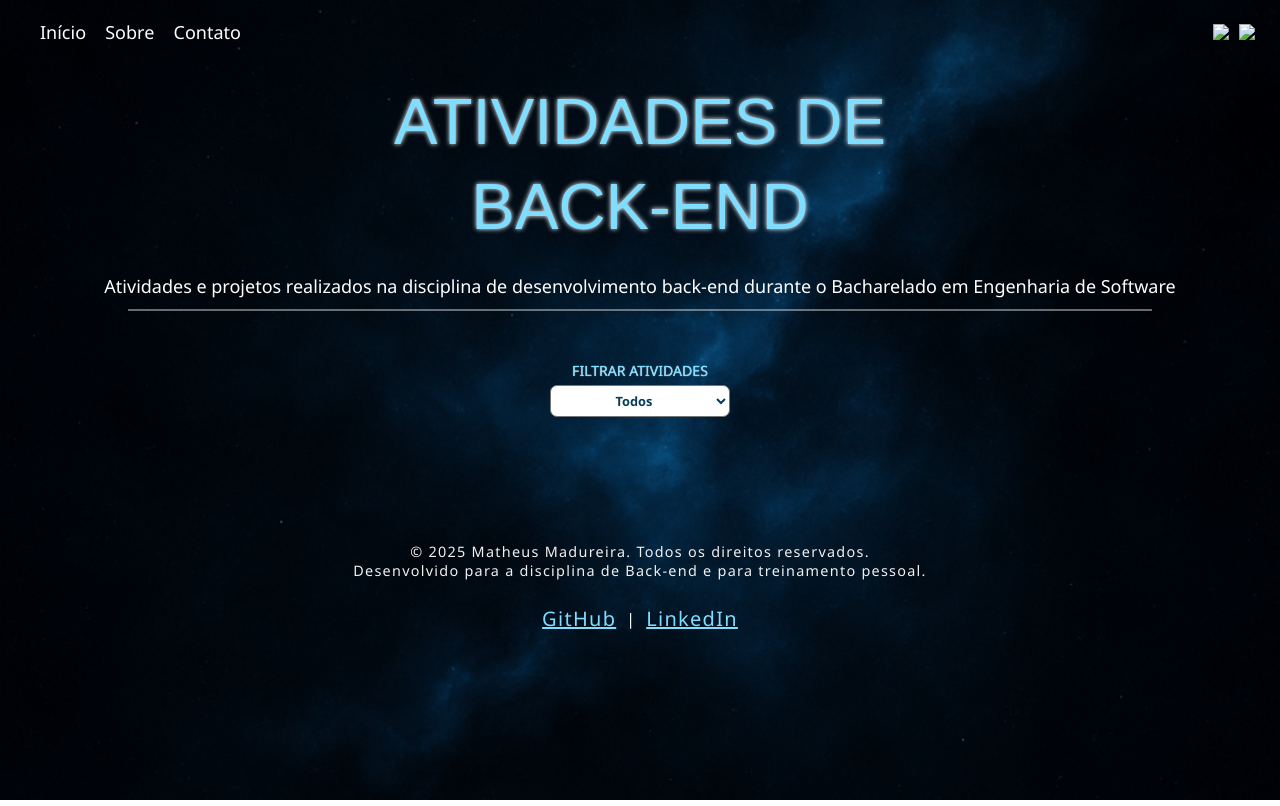
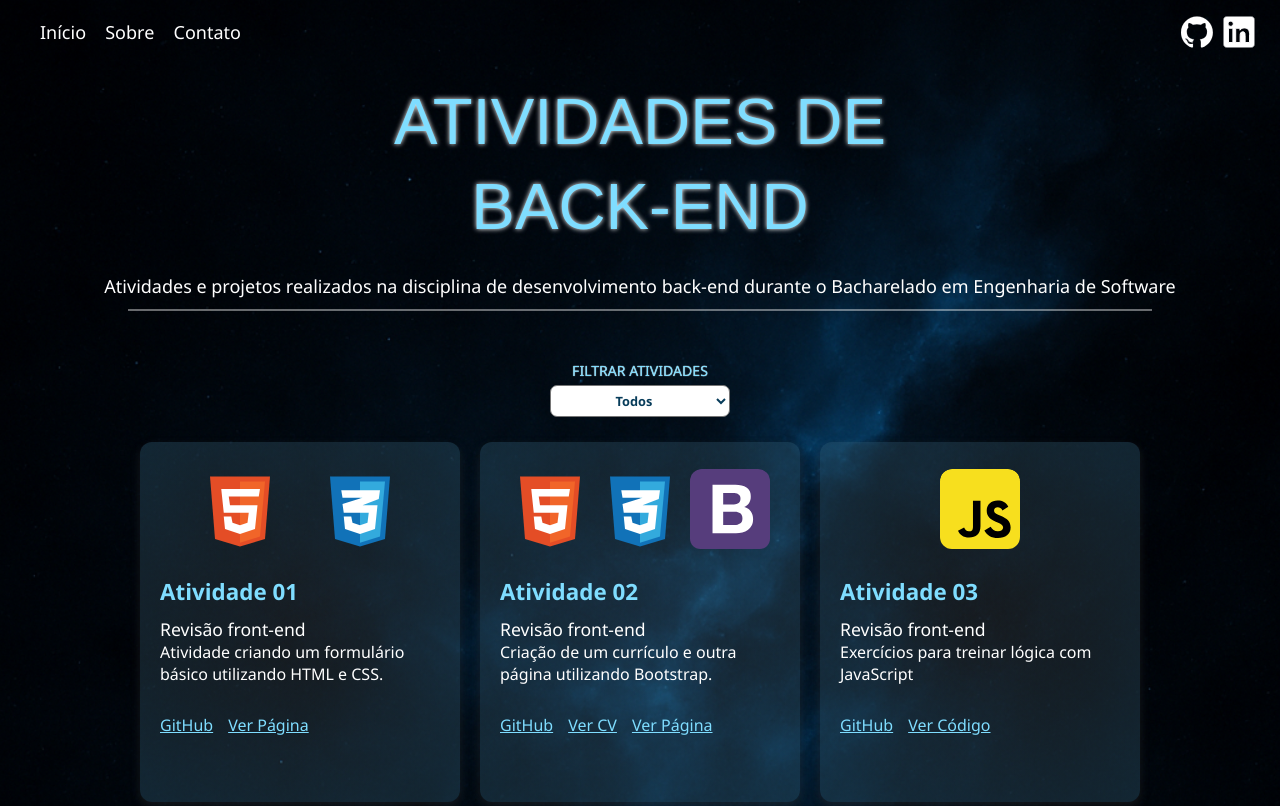
Before and after one commit to MatheusMadureiraa/aula-backend, a plain HTML site: page index.html in a window 1280 px wide. Shown: the top 806 px of the page. Drawn offline with Linux system fonts and the light colour scheme; files that its build step writes are made by us from their sources; files whose address does not match are found by name; a web font is replaced by a local one.

Commit message:
change architecture bcs of github pages

```diff
--- a/index.html
+++ b/index.html
@@ -4,8 +4,8 @@
     <meta charset="UTF-8">
     <meta name="viewport" content="width=device-width, initial-scale=1.0">
     <title>Home</title>
-    <link rel="stylesheet" href="./src/styles/styles.css">
-    <link rel="stylesheet" href="./src/styles/card.css">
+    <link rel="stylesheet" href="./styles/styles.css">
+    <link rel="stylesheet" href="./styles/card.css">
     <style>
         @import url('https://fonts.googleapis.com/css2?family=Tourney:ital,wght@0,100..900;1,100..900&display=swap');
     </style>
@@ -18,8 +18,8 @@
             <li><a class="link-nav" href="mailto:matheusgmadureira@gmail.com?subject=Vim pelo website de atividades back-end :)&cc=matheusmadureira@alunos.utfpr.edu.br">Contato</a></li>
         </ul>
         <div class="social-media-container">
-            <a href="https://github.com/MatheusMadureiraa" target="_blank"><img class="logo-nav" src="./src/assets-home/logos/github-logo.svg"></a>
-            <a href="https://www.linkedin.com/in/matheusmadureiraa/" target="_blank"><img class="logo-nav" src="./src/assets-home/logos/linkedin-logo.svg"></a>
+            <a href="https://github.com/MatheusMadureiraa" target="_blank"><img class="logo-nav" src="./assets-home/logos/github-logo.svg"></a>
+            <a href="https://www.linkedin.com/in/matheusmadureiraa/" target="_blank"><img class="logo-nav" src="./assets-home/logos/linkedin-logo.svg"></a>
         </div>
     </nav>
 
@@ -58,6 +58,6 @@
         </div>
     </footer>
 
-    <script type="module" src="./src/main.js"></script>
+    <script type="module" src="./main.js"></script>
 </body>
 </html>
```
